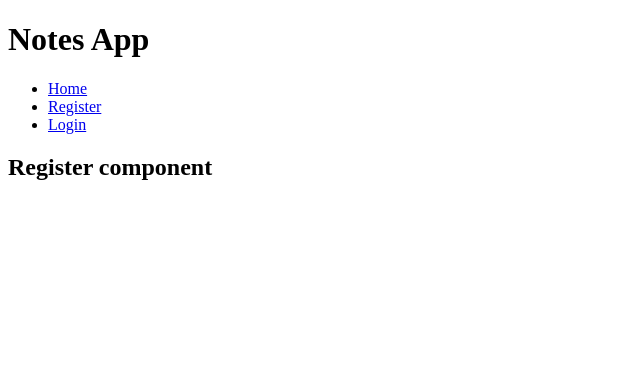
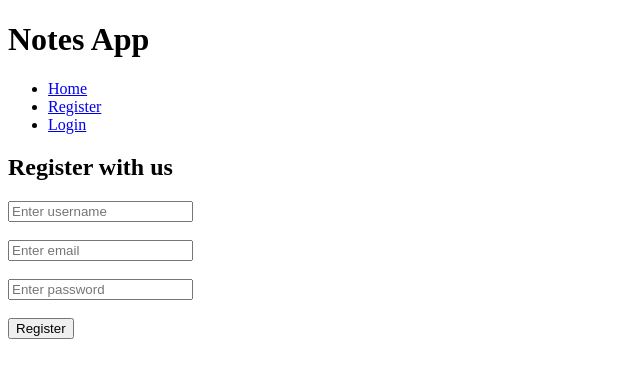
Before and after one commit to nalanagendra/notes-app, a React (Create React App) app: page /register in a window 1280 px wide. Shown: the top 378 px of the page, without its empty margins (0-640 px from the left). Built offline with nearby package versions, Linux system fonts and the light colour scheme.

Commit message:
Registration form creation and form validation with yup

```diff
--- a/src/components/userAuth/Register.js
+++ b/src/components/userAuth/Register.js
@@ -1,9 +1,57 @@
 import React from "react";
+import { Formik, Form, Field, ErrorMessage } from "formik";
+import * as Yup from "yup";
+
+const initialValues = {
+  username: "",
+  email: "",
+  password: "",
+};
+
+const validationSchema = Yup.object().shape({
+  username: Yup.string()
+    .strict(false)
+    .trim("Cannot start and end with blank space")
+    .min(5, "Username is Too Short!")
+    .max(50, "Username is Too Long!")
+    .required("Required!"),
+  email: Yup.string().required("Required!").email("Enter valid email"),
+  password: Yup.string()
+    .required("Required!")
+    .min(5, "password is Too Short!")
+    .max(16, "password is Too Long!"),
+});
 
 const Register = (props) => {
+  const onSubmit = (values) => {
+    values.username = values.username.trim();
+    console.log(values);
+  };
+
   return (
     <div>
-      <h2>Register component</h2>
+      <h2>Register with us</h2>
+      <Formik
+        initialValues={initialValues}
+        onSubmit={onSubmit}
+        validationSchema={validationSchema}
+      >
+        <Form>
+          <Field name="username" placeholder="Enter username" />
+          <br />
+          <ErrorMessage name="username" />
+          <br />
+          <Field name="email" placeholder="Enter email" />
+          <br />
+          <ErrorMessage name="email" />
+          <br />
+          <Field name="password" placeholder="Enter password" type="password" />
+          <br />
+          <ErrorMessage name="password" />
+          <br />
+          <button type="submit">Register</button>
+        </Form>
+      </Formik>
     </div>
   );
 };
```
